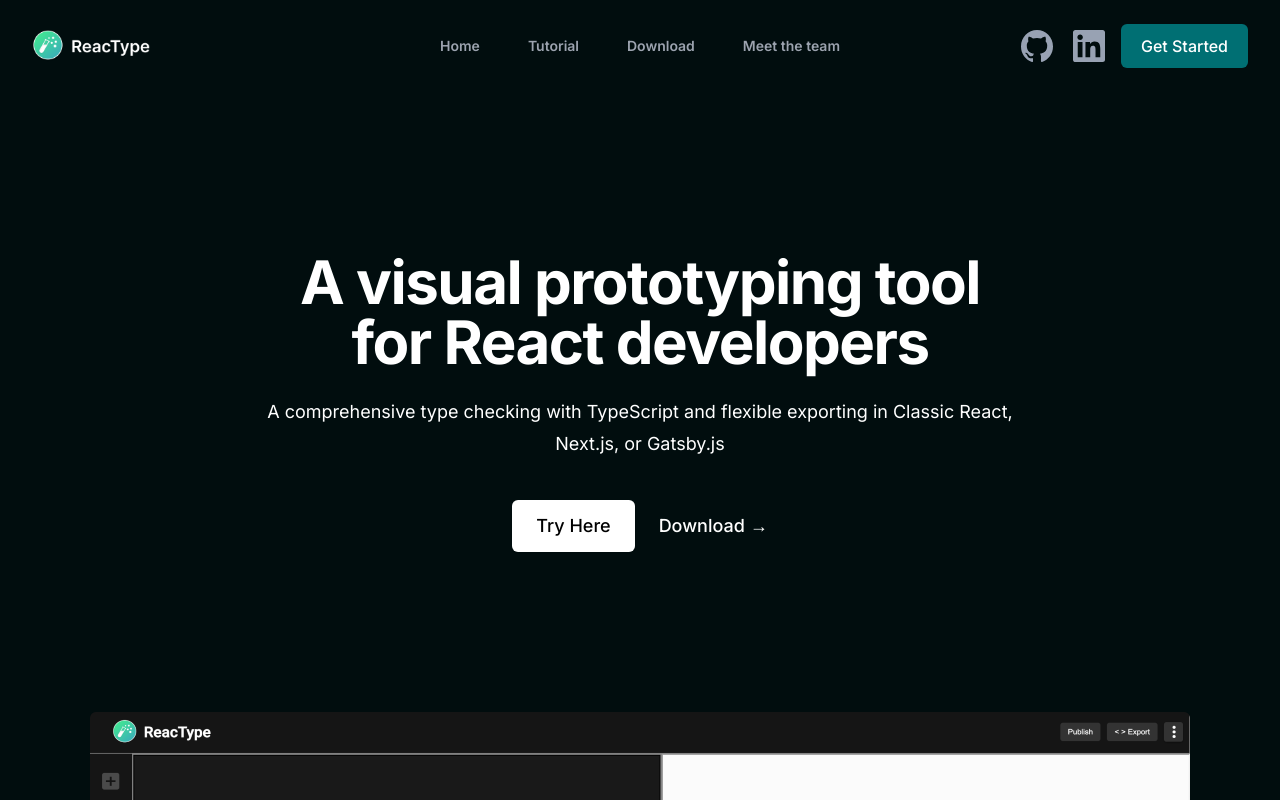
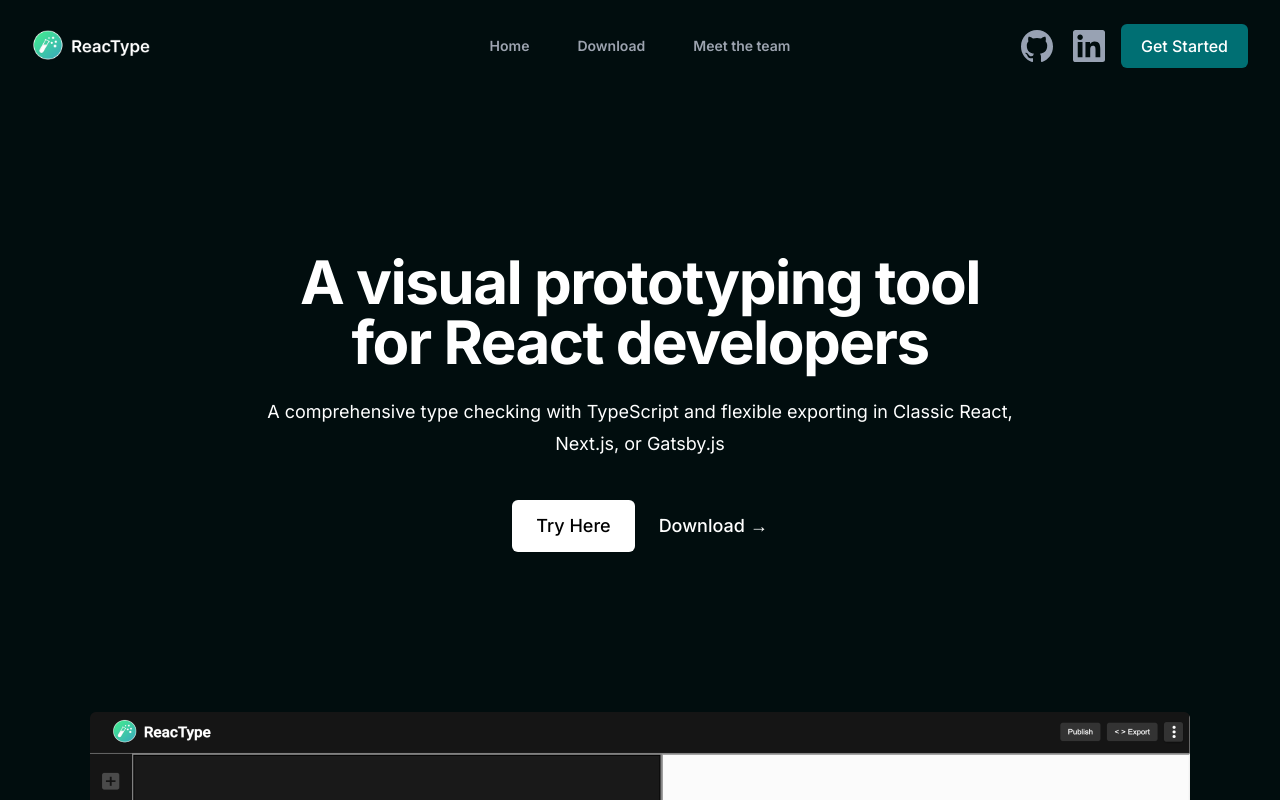
Before and after one commit to open-source-labs/Reactype-web, a Next.js app: page / in a window 1280 px wide. Shown: the top 800 px of the page. Built offline with nearby package versions, Linux system fonts and the light colour scheme.

Commit message:
UI: remove tutorial link from nav

```diff
--- a/src/app/components/Navbar.tsx
+++ b/src/app/components/Navbar.tsx
@@ -11,7 +11,7 @@
 
 const navigation = [
 	{ name: 'Home', href: '/', current: true },
-	{ name: 'Tutorial', href: '/tutorial', current: false },
+	// { name: 'Tutorial', href: '/tutorial', current: false },
 	{ name: 'Download', href: '/#download', current: false },
 	{ name: 'Meet the team', href: '/#meettheteam', current: false },
 ];
```
